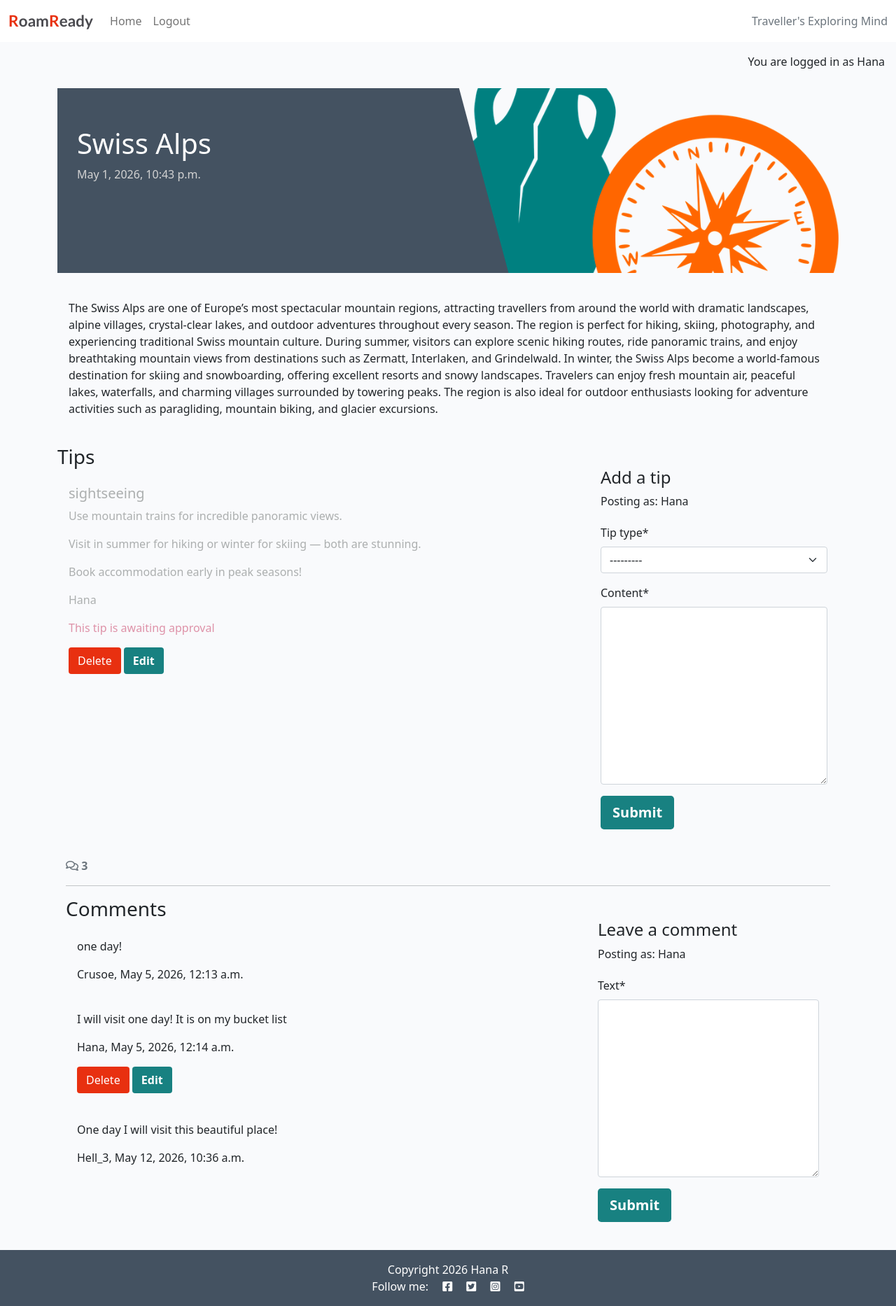
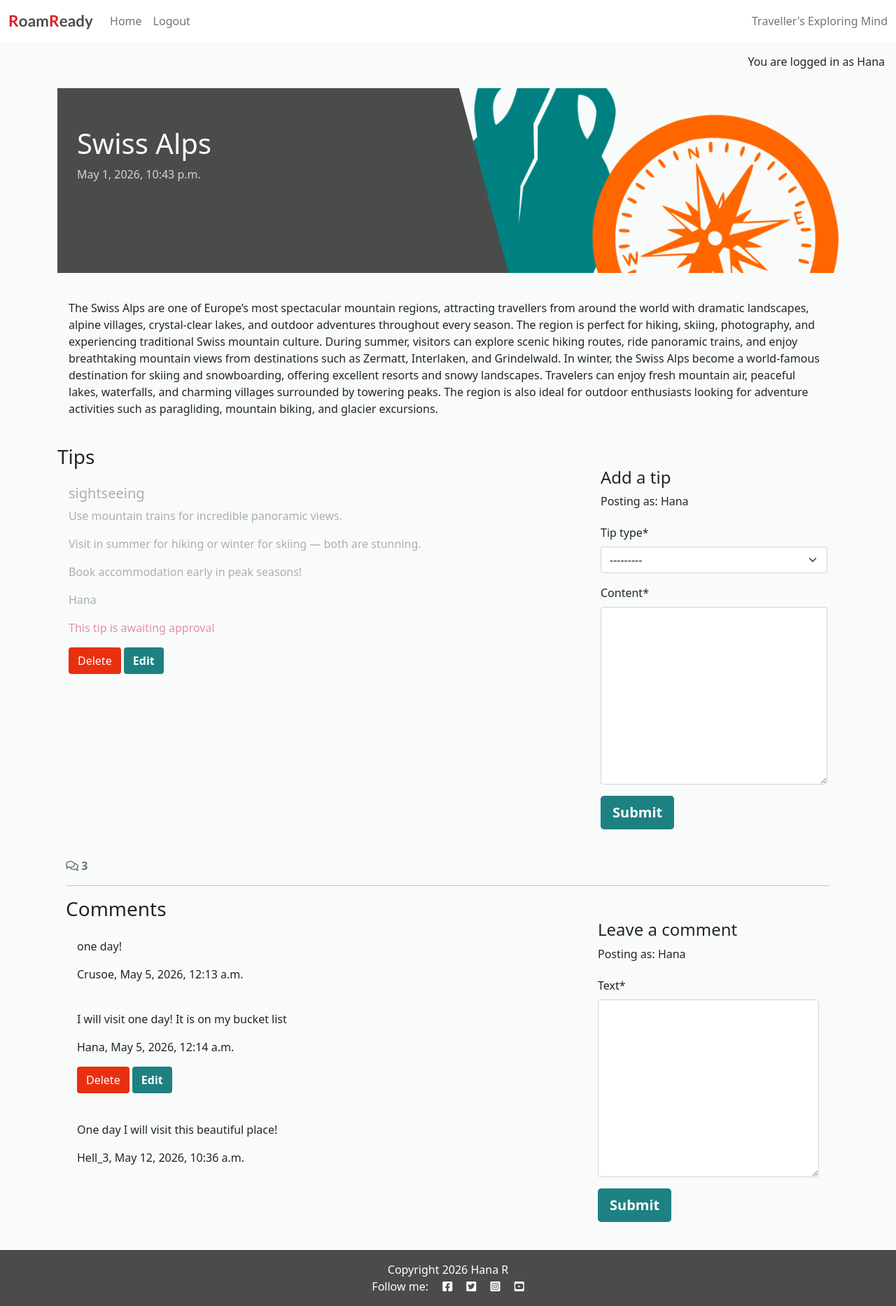
Before and after one commit to Rubina1978/roam-ready, a Django app: page /11/ in a window 1280 px wide. Shown: the whole page at 70% size. Run offline with Django 4.2, Linux system fonts and the light colour scheme; a user stored in the database is signed in; data comes from the database, SQL or seed files in the repository; both versions use the stored data as it was after the commit; some libraries are stand-ins or nearby versions.

Commit message:
styling environment

```diff
--- a/roamready/settings.py
+++ b/roamready/settings.py
@@ -146,7 +146,7 @@ USE_TZ = True
 """
 color coding of messages
 """
-MESSAGE_TAGS ={
+MESSAGE_TAGS = {
     messages.SUCCESS: 'alert-success',
     messages.ERROR: 'alert-danger',
 }
@@ -154,7 +154,7 @@ MESSAGE_TAGS ={
 # Static files (CSS, JavaScript, Images)
 # https://docs.djangoproject.com/en/4.2/howto/static-files/
 
-STATIC_URL = 'static/'
+STATIC_URL = '/static/'
 STATICFILES_DIRS = [os.path.join(BASE_DIR, 'static'), ]
 STATIC_ROOT = os.path.join(BASE_DIR, 'staticfiles')
 
--- a/static/css/style.css
+++ b/static/css/style.css
@@ -1,18 +1,18 @@
 
 
 body {
-    background-color: #F9FAFC;
+    background-color: #F9FBFB;
 }
 
 .brand {
     font-family: Lato, sans-serif;
     font-size: 1.4rem;
     font-weight: 700;
-    color: #4A4A4F;
+    color: #4A4C4C;
 }
 
 .red-r {
-    color: #e83010;
+    color: #DE1D1F;
 }
 
 .destination-title {
@@ -30,15 +30,15 @@ body {
 }
 
 .light-bg {
-    background-color: #fff;
+    background-color: #FFFEFF;
 }
 
 .dark-bg {
-    background-color: #445261;
+    background-color: #4A4C4C;
 }
 
 .main-bg {
-    background-color: #F9FAFC;
+    background-color: #F9FBFB;
 }
 
 .card {
@@ -89,8 +89,8 @@ body {
 }
 
 .masthead-text {
-    background-color: #445261;
-    color: white;
+    background-color: #4A4C4C;
+    color: #FFFEFF;
     position: relative;
 }
 
@@ -106,7 +106,7 @@ body {
     right: 90%;
     height: 100%;
     width: 150%;
-    background: #445261;
+    background: #4A4C4C;
     -webkit-transform: skew(15deg);
     -moz-transform: skew(15deg);
     transform: skew(15deg);
```
Also changed, not shown: other parts of static/css/style.css (+12 -12 lines), README.md, db.sqlite3, 1 other file.
